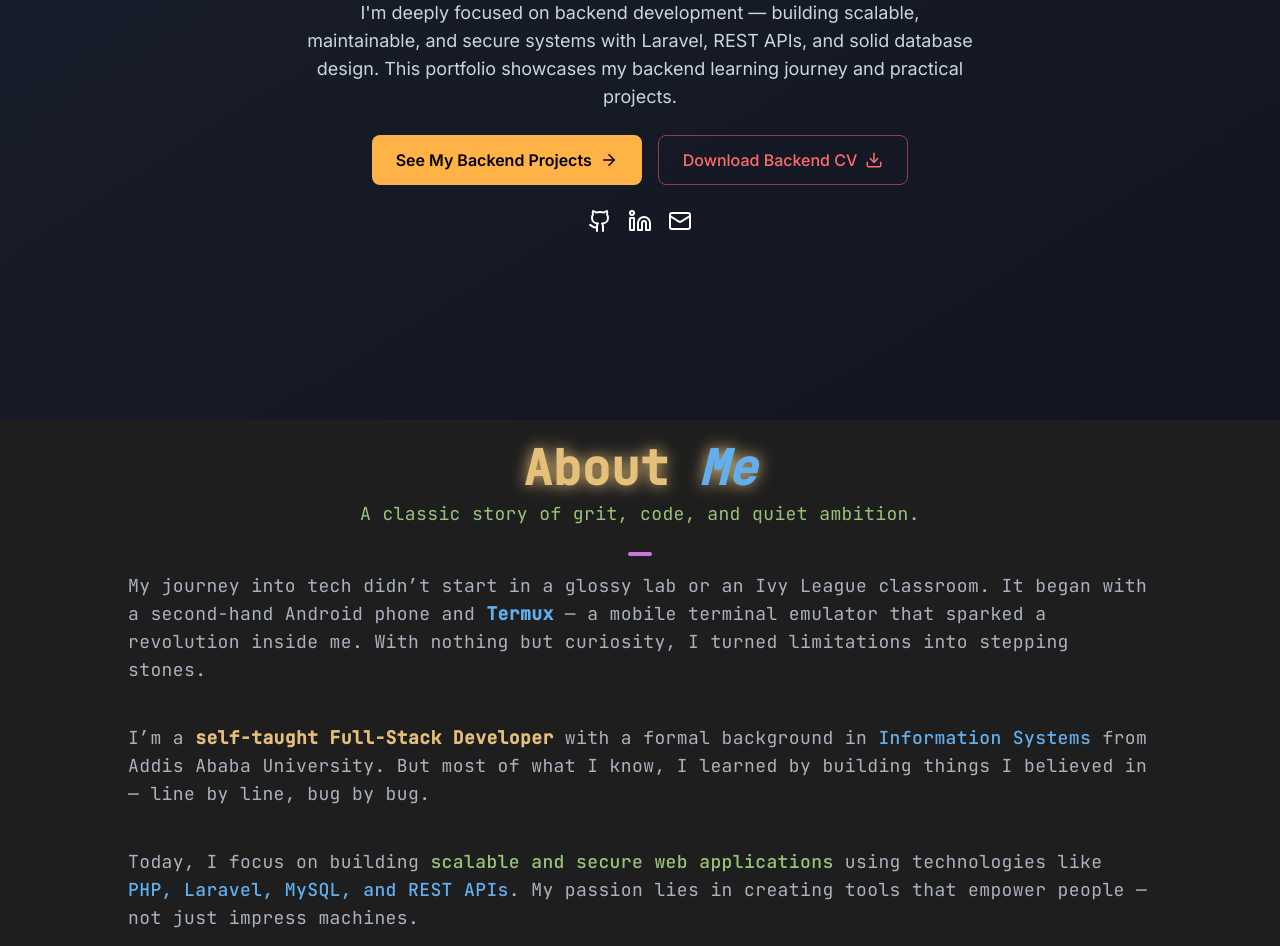
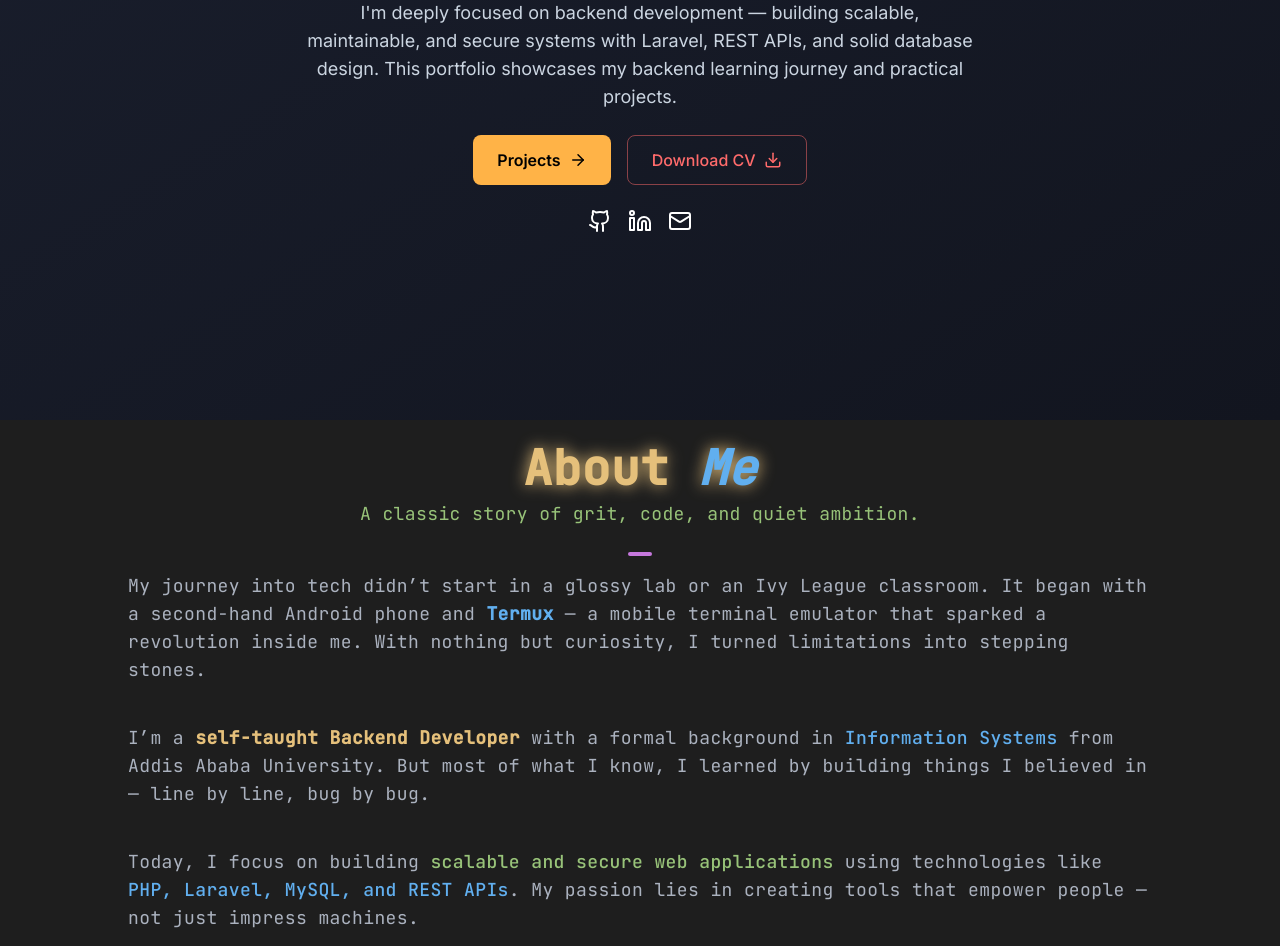
Before and after one commit to ispastro/devportfolio, a React (Vite) app: page / in a window 1280 px wide. Shown: the part 380-1326 px from the top of the page. Built offline with nearby package versions, Linux system fonts and the light colour scheme.

Commit message:
cv added

```diff
--- a/src/components/About.tsx
+++ b/src/components/About.tsx
@@ -29,7 +29,7 @@ const About: React.FC = () => {
           <p>
             I’m a{' '}
             <span className="font-semibold text-[#E5C07B]">
-              self-taught Full-Stack Developer
+              self-taught Backend Developer
             </span>{' '}
             with a formal background in{' '}
             <span className="text-[#61AFEF] font-medium">Information Systems</span>{' '}
--- a/src/components/Hero.tsx
+++ b/src/components/Hero.tsx
@@ -44,13 +44,13 @@ const Hero: React.FC = () => {
             href="#projects"
             className="px-6 py-3 bg-[#FFB347] hover:bg-[#FFA726] text-black font-semibold rounded-lg flex items-center gap-2 transition-all animate-glow"
           >
-            See My Backend Projects <ArrowRight size={18} />
+             Projects <ArrowRight size={18} />
           </a>
           <a
-            href="#"
+            href="/haile-asaye-cv.pdf"
             className="px-6 py-3 bg-transparent hover:bg-[#FF6B6B]/10 text-[#FF6B6B] border border-[#FF6B6B]/50 font-medium rounded-lg flex items-center gap-2 transition-all"
           >
-            Download Backend CV <Download size={18} />
+            Download  CV <Download size={18} />
           </a>
         </div>
 
```
Also changed, not shown: 1 other file (tests, documents, lock files or other folders).
